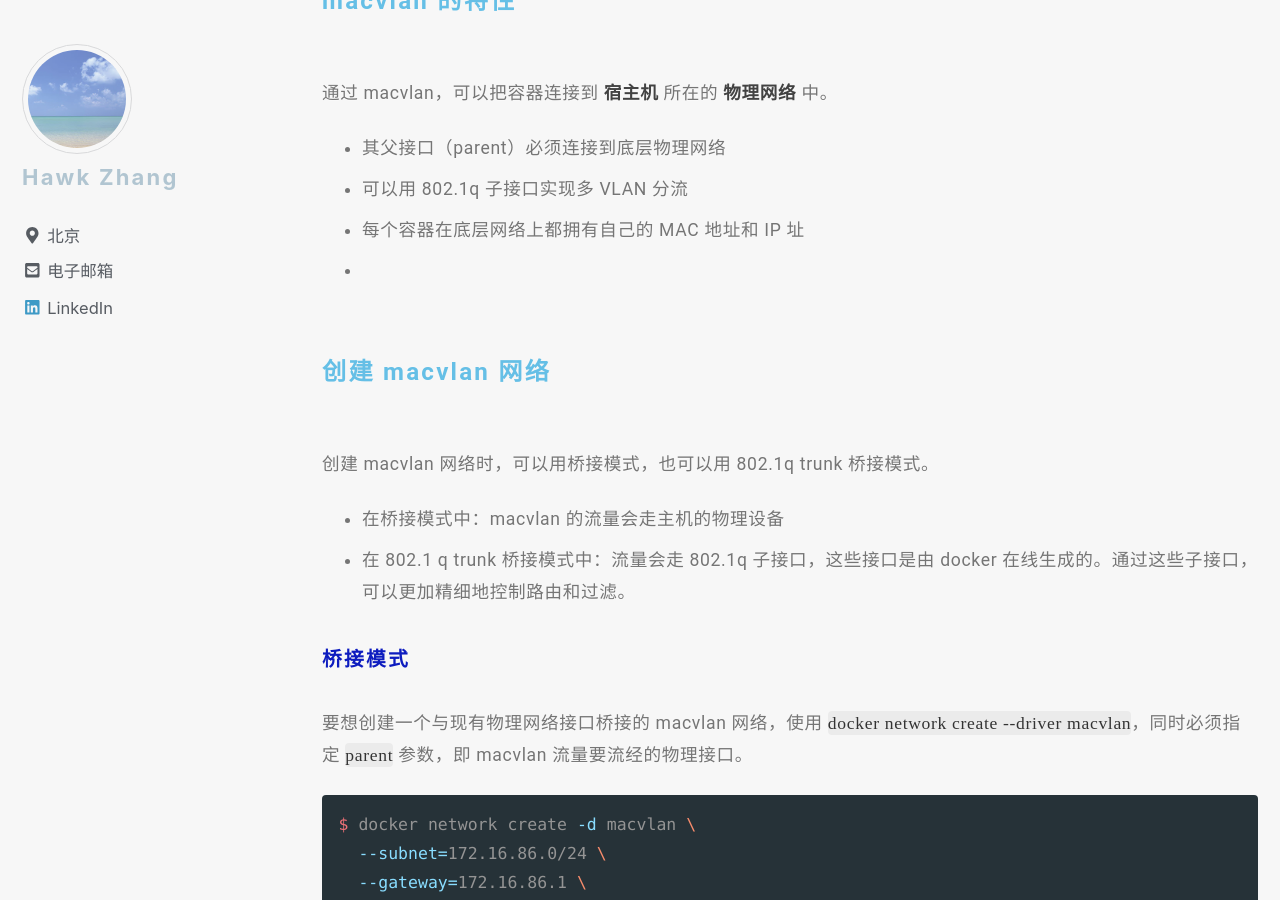
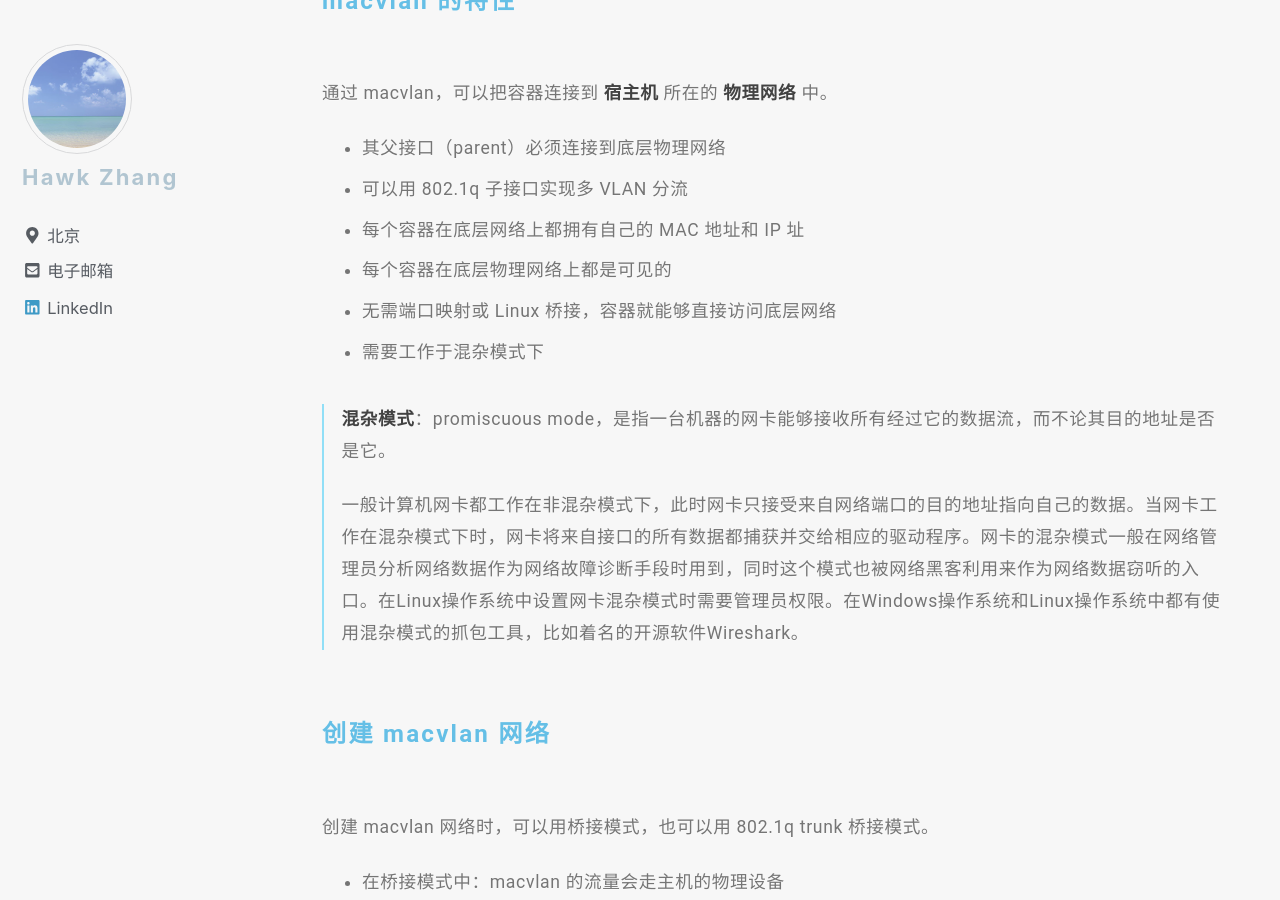
Before and after one commit to narru888/linotes_note, a Jekyll site: the page built from _posts/docker/2018-02-01-docker.network.md, in a window 1280 px wide and 900 px high, scrolled down 14487 px. Built offline with Jekyll 4.4.1, drawn with Linux system fonts in a browser that asks for light colours; nearby versions of some CDN libraries; a script that is not in the unit is left out.

Commit message:
update on 2018-10-05 17:30:01 CST

```diff
--- a/_posts/docker/2018-02-01-docker.network.md
+++ b/_posts/docker/2018-02-01-docker.network.md
@@ -456,7 +456,14 @@ $ docker service create --endpoint-mode dnsrr \
 * 其父接口（parent）必须连接到底层物理网络
 * 可以用 802.1q 子接口实现多 VLAN 分流
 * 每个容器在底层网络上都拥有自己的 MAC 地址和 IP 址
-*
+* 每个容器在底层物理网络上都是可见的
+* 无需端口映射或 Linux 桥接，容器就能够直接访问底层网络
+* 需要工作于混杂模式下
+
+
+>**混杂模式**：promiscuous mode，是指一台机器的网卡能够接收所有经过它的数据流，而不论其目的地址是否是它。
+>
+>一般计算机网卡都工作在非混杂模式下，此时网卡只接受来自网络端口的目的地址指向自己的数据。当网卡工作在混杂模式下时，网卡将来自接口的所有数据都捕获并交给相应的驱动程序。网卡的混杂模式一般在网络管理员分析网络数据作为网络故障诊断手段时用到，同时这个模式也被网络黑客利用来作为网络数据窃听的入口。在Linux操作系统中设置网卡混杂模式时需要管理员权限。在Windows操作系统和Linux操作系统中都有使用混杂模式的抓包工具，比如着名的开源软件Wireshark。
 
 
 
```
